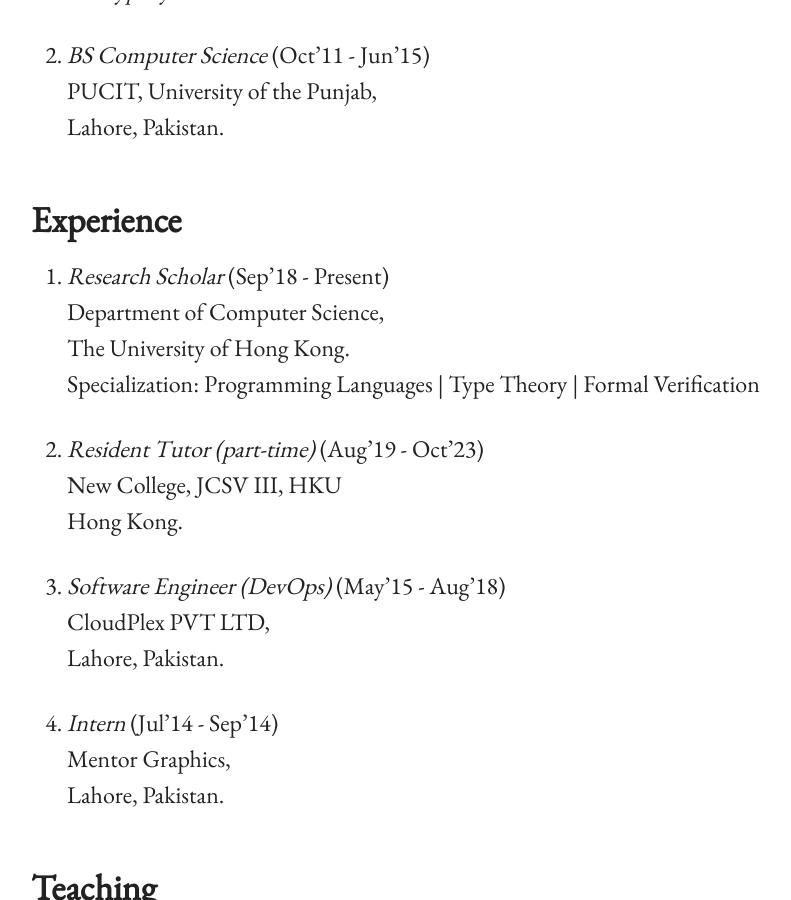
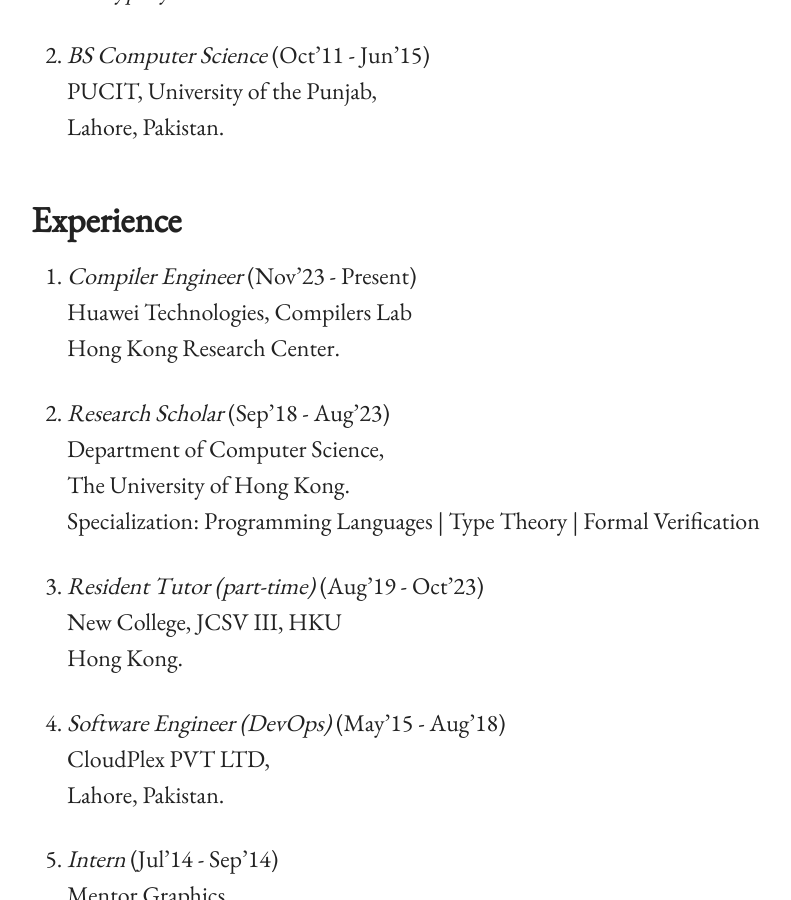
Before and after one commit to baberrehman/baberrehman.github.io, a Jekyll site: the page built from index.md, in a window 1280 px wide and 900 px high, scrolled down 1153 px. Shown: the whole window, without its empty margins (45-836 px from the left). Built offline with Jekyll 4.4.1, drawn with Linux system fonts in a browser that asks for light colours.

Commit message:
experience

```diff
--- a/index.md
+++ b/index.md
@@ -40,20 +40,24 @@ Abstract of my this research is available [here](files/totality_of_system.pdf).
 
 ## Experience
 
-1. *Research Scholar* (Sep'18 - Present) <br />
+1. *Compiler Engineer* (Nov'23 - Present) <br />
+   Huawei Technologies, Compilers Lab <br />
+   Hong Kong Research Center.
+
+2. *Research Scholar* (Sep'18 - Aug'23) <br />
    Department of Computer Science, <br />
    The University of Hong Kong. <br />
    Specialization: Programming Languages | Type Theory | Formal Verification <br />
 
-1. *Resident Tutor (part-time)* (Aug'19 - Oct'23) <br />
+3. *Resident Tutor (part-time)* (Aug'19 - Oct'23) <br />
     New College, JCSV III, HKU <br />
     Hong Kong.
 
-2. *Software Engineer (DevOps)* (May'15 - Aug'18) <br />
+4. *Software Engineer (DevOps)* (May'15 - Aug'18) <br />
    CloudPlex PVT LTD, <br />
    Lahore, Pakistan.
 
-3. *Intern* (Jul'14 - Sep'14) <br />
+5. *Intern* (Jul'14 - Sep'14) <br />
    Mentor Graphics, <br />
    Lahore, Pakistan.
 
```
